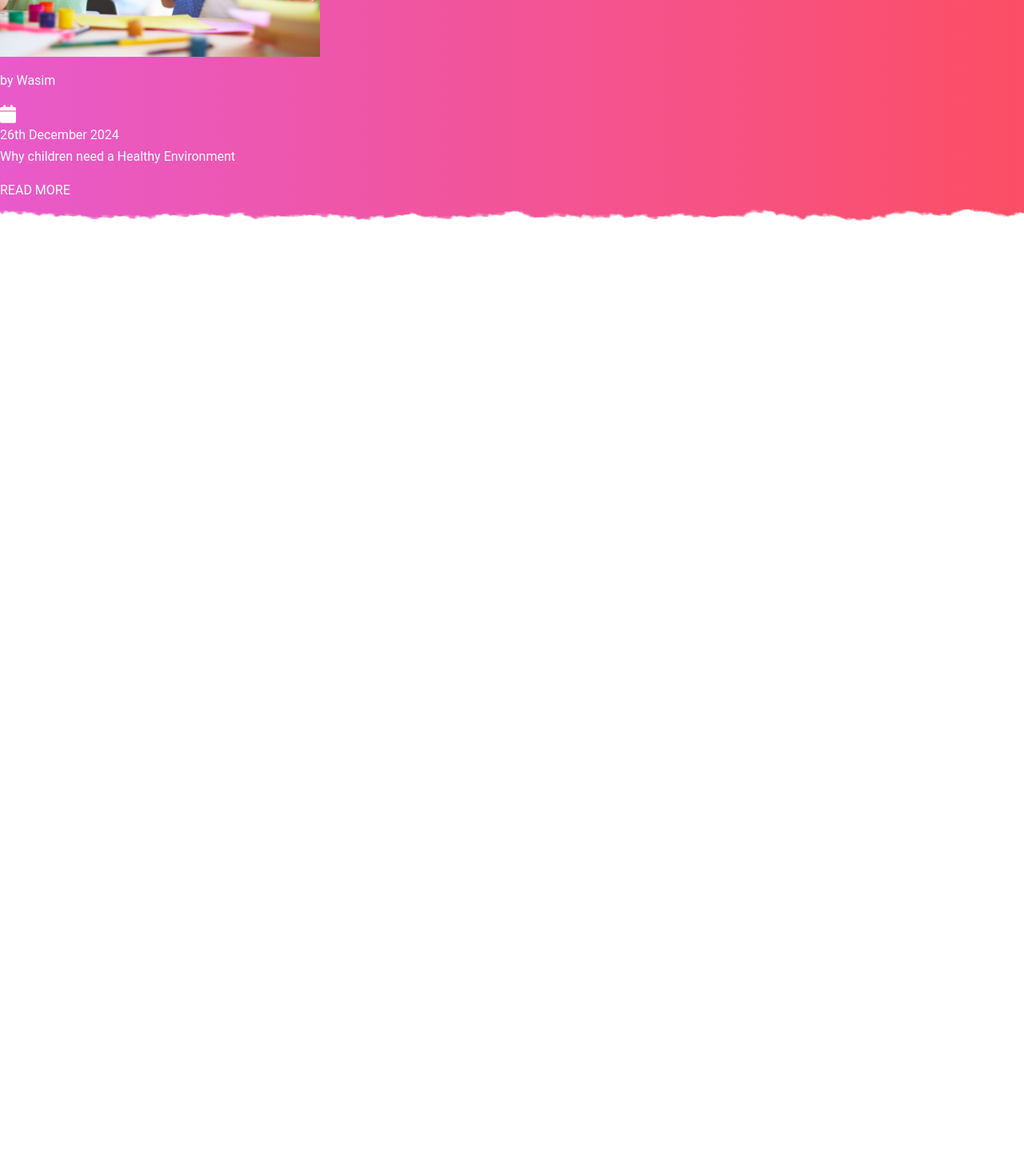
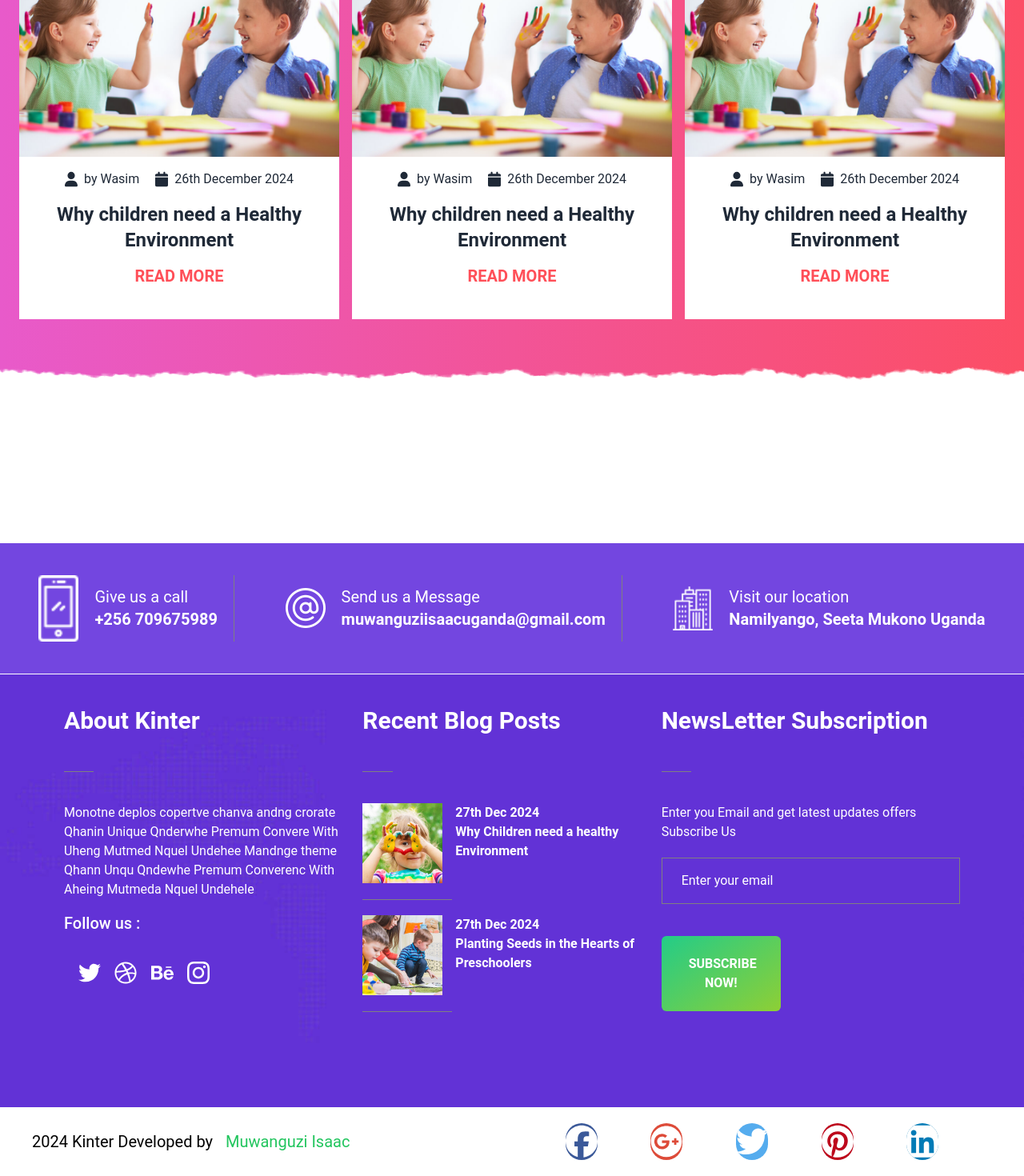
Before and after one commit to muwanguziisaacdev/KINTER, a Next.js app: page / in a window 1280 px wide. Shown: the part 5174-6644 px from the top of the page at 80% size. Before the commit the page ends 5655 px from the top, so only its background shows below. Built offline with nearby package versions, Linux system fonts and the light colour scheme.

Commit message:
Worked on the footer which is global to all the pages

```diff
--- /dev/null
+++ b/app/Components/Footer.jsx
@@ -0,0 +1,133 @@
+import React from 'react'
+import Image from 'next/image'
+import { FontAwesomeIcon } from '@fortawesome/react-fontawesome'
+import { faTwitter, faDribbble, faBehance, faInstagram, faFacebook, faGooglePlus, faPinterest, faLinkedin } from '@fortawesome/free-brands-svg-icons'
+
+
+const Footer = () => {
+  return (
+    <div className=''>
+        <div className="footer-wrap pb-20 ">
+            <div className="top-wrapper">
+                <div className="telephone contact-item">
+                    <div className="telephone-img">
+                        <Image
+                            src={'/assets/icon/ft01.png'}
+                            width={50}
+                            height={50}
+                            alt='Telephone call'
+                            />
+                    </div>
+                    <div className="">
+                        <h4>
+                            <span>Give us a call</span>
+                            <span>+256 709675989</span>
+                        </h4>
+                    </div>
+                </div>
+                <div className="email contact-item">
+                    <div className="email-img">
+                    <Image
+                            src={'/assets/icon/ft02.png'}
+                            width={50}
+                            height={50}
+                            alt='Send Email'
+                            />
+                    </div>
+                    <div className="">
+                        <h4>
+                            <span>Send us a Message</span>
+                            <span>muwanguziisaacuganda@gmail.com</span>
+                        </h4>
+                    </div>
+                </div>
+                <div className="location contact-item">
+                    <div className="location-img">
+                    <Image
+                            src={'/assets/icon/ft03.png'}
+                            width={50}
+                            height={50}
+                            alt='Visit our location'
+                            />
+                    </div>
+                    <div className="">
+                        <h4>
+                            <span>Visit our location</span>
+                            <span>Namilyango, Seeta Mukono Uganda</span>
+                        </h4>
+                    </div>
+                </div>
+            </div>
+            <div className="bottom-wrapper grid grid-cols-3 px-20 py-10 text-white">
+                <div className="about">
+                    <h3>About Kinter</h3>
+                    <p className='max-w-[400px] leading-6'>Monotne deplos copertve chanva andng crorate Qhanin Unique Qnderwhe Premum Convere With Uheng Mutmed Nquel Undehee Mandnge theme Qhann Unqu Qndewhe Premum Converenc With Aheing Mutmeda Nquel Undehele</p>
+                    <p className='font-medium text-xl py-4'>Follow us :</p>
+                    <div className="link-icons">
+                        <FontAwesomeIcon icon={faTwitter} />
+                        <FontAwesomeIcon icon={faDribbble} />
+                        <FontAwesomeIcon icon={faBehance} />
+                        <FontAwesomeIcon icon={faInstagram} />
+                    </div>
+                </div>
+                <div className="recent-blog-posts">
+                    <h3>Recent Blog Posts</h3>
+                    <div className="blog-list">
+                        <ul>
+                            <li>
+                                <Image
+                                    src={'/assets/portfolio/port01.jpg'}
+                                    width={100}
+                                    height={100}
+                                    alt='blog'
+                                />
+                                <p>
+                                    <span>27th Dec 2024</span>
+                                    <span>Why Children need a healthy  Environment</span>
+                                </p>
+                            </li>
+                            <li>
+                                <Image
+                                    src={'/assets/portfolio/port05.jpg'}
+                                    width={100}
+                                    height={100}
+                                    alt='blog post'
+                                />
+                                <p>
+                                    <span>27th Dec 2024</span>
+                                    <span>Planting Seeds in the Hearts of Preschoolers</span>
+                                </p>
+                            </li>
+                        </ul>
+                    </div>
+                </div>
+                <div className="newsletter">
+                    <h3>NewsLetter Subscription</h3>
+                    <p>Enter you Email and get latest updates offers</p>
+                    <p>Subscribe Us</p>
+
+                    <form action="" className='flex flex-col'>
+                        <input type="text" placeholder='Enter your email'/>
+                        <button className='thm-btn thm-btn-2 w-2/5 mt-10'>SUBSCRIBE NOW!</button>
+                    </form>
+                </div>
+            </div>
+        </div>
+        <div ></div>
+        <div className="author-details flex justify-between py-5 items-center px-10">
+            <h4 className='text-xl'>2024 Kinter Developed by
+                <span className='text-green-500 text-xl px-4'>Muwanguzi Isaac</span>
+                 </h4>
+            <div className='author-link-icons w-3/6 justify-evenly'>
+                <FontAwesomeIcon icon={faFacebook} className='text-white bg-[#3b5999] rounded-full'/>
+                <FontAwesomeIcon icon={faGooglePlus} className='bg-[#dd4b39] '/>
+                <FontAwesomeIcon icon={faTwitter} className='bg-[#55acee]'/>
+                <FontAwesomeIcon icon={faPinterest} className='bg-[#bd081c]'/>
+                <FontAwesomeIcon icon={faLinkedin} className='bg-[#007bb6]'/>
+            </div>
+        </div>
+    </div>
+  )
+}
+
+export default Footer
--- a/app/globals.css
+++ b/app/globals.css
@@ -250,3 +250,104 @@
 	max-width: 600px;
 	line-height: 30px;
 }
+
+.news-item {
+	@apply bg-white text-gray-800 text-center pb-10;
+}
+.news-item .blog-ul-li {
+	@apply flex  gap-5 justify-center
+}
+.blog-ul-li li {
+	@apply flex gap-2 py-4
+}
+.blog-content h4 {
+	@apply text-2xl max-w-[400px] m-auto font-bold
+}
+.blog-content p:last-child {
+	@apply font-bold text-xl;
+	color: #ff4f58;
+}
+.top-wrapper {
+	@apply flex text-white bg-[#7346e0] justify-evenly  relative ;
+	border-bottom: 1px solid white;
+}
+
+.top-wrapper .contact-item {
+	@apply flex gap-5  items-center px-4 py-10
+}
+.top-wrapper h4 {
+	@apply flex flex-col text-xl
+}
+.top-wrapper h4 span:last-child{
+	@apply font-bold
+}
+
+.top-wrapper .contact-item:first-child::after, .contact-item:nth-child(2)::after {
+	content: '';
+	top: 0;
+	right: 0;
+	width: .2px;
+	height: 100%;
+	background: gray;
+}
+/* Footer */
+.bottom-wrapper .link-icons {
+	@apply flex justify-evenly max-w-[200px] py-4
+}
+.bottom-wrapper .link-icons * {
+	@apply text-xl w-7 font-bold
+}
+
+.footer-wrap	{
+	background-image: url('/assets/bg/footer-bg.jpg');
+	background-size: cover;
+}
+.footer-wrap h3 {
+	@apply text-3xl font-bold pb-[45px] relative mb-10
+}
+.footer-wrap h3::after {
+	content: '';
+	position: absolute;
+	bottom: 0;
+	left: 0;
+	width: 10%;
+	height: .1px;
+	background: gray;
+
+}
+
+.bottom-wrapper .blog-list ul li{
+	@apply flex gap-4 pb-5 relative
+
+}
+.bottom-wrapper .blog-list ul li:last-child{
+	@apply mt-5
+
+}
+
+.bottom-wrapper .blog-list ul li::after{
+	content: '';
+	position: absolute;
+	bottom: 0;
+	left: 0;
+	width: 30%;
+	height: .1px;
+	background-color: gray;
+}
+.bottom-wrapper .blog-list ul li p {
+	@apply flex flex-col max-w-[250px] font-bold
+}
+.bottom-wrapper form input {
+	@apply max-w-[400px] py-4 px-6 bg-transparent outline-none mt-5;
+	border: .5px solid gray;
+}
+.bottom-wrapper form input::placeholder {
+	color: white;
+}
+
+.author-link-icons {
+	@apply flex
+}
+.author-link-icons * {
+	@apply w-10 text-white rounded-full border-none
+}
--- a/app/layout.js
+++ b/app/layout.js
@@ -2,6 +2,7 @@ import { Geist, Geist_Mono } from "next/font/google";
 import "./globals.css";
 import Header from "./Components/Header";
 import { config } from "@fortawesome/fontawesome-svg-core";
+import Footer from "./Components/Footer";
 
 // Disable auto adding of styles
 config.autoAddCss = false;
@@ -27,8 +28,10 @@ export default function RootLayout({ children }) {
       <body
         className={`${geistSans.variable} ${geistMono.variable} antialiased`}
       >
-        <Header/>
-        {children}
+          <Header/>
+          {children}
+          <Footer />
+
       </body>
     </html>
   );
--- a/app/page.jsx
+++ b/app/page.jsx
@@ -1,6 +1,6 @@
 import Image from "next/image";
 import { FontAwesomeIcon } from "@fortawesome/react-fontawesome";
-import { faPlus, faCalendar } from "@fortawesome/free-solid-svg-icons";
+import { faPlus, faCalendar, faUser } from "@fortawesome/free-solid-svg-icons";
 
 export default function Home() {
   return (
@@ -358,12 +358,12 @@ export default function Home() {
         </section>
 
         {/* latest news */}
-        <section className="news-area section-notch relative h-[600px] w-full mt-[110px] text-white">
+        <section className="news-area section-notch relative h-auto py-20 w-full mt-[110px] text-white">
           <div className="content text-center">
             <h2 className="title text-5xl">Our Latest News</h2>
             <p className="m-auto ">Here is what you can expect from a house cleaning from a Handy professional. Download the app to share further cleaning details and instructions!</p>
           </div>
-          <div>
+          <div className=" mt-[45px] gap-4 flex place-content-center">
             <div className="news-item">
             <Image
               src={'/assets/blog/blog-01.jpg'}
@@ -371,20 +371,66 @@ export default function Home() {
               height={200}
               alt="why chidren need a healthy environment "
             />
-            <div className="content">
-              <div>
-                <p>by Wasim</p>
-                <p>
-                  <FontAwesomeIcon icon={faCalendar} className="w-5"/>
+            <div className="blog-content">
+              <div className="blog-ul-li">
+              <li >
+                  <FontAwesomeIcon icon={faUser} className="w-4"/>
+                  <span>by Wasim</span>
+                  </li>
+                <li className="flex">
+                  <FontAwesomeIcon icon={faCalendar} className="w-4"/>
                   <span>26th December 2024</span>
-                </p>
+                </li>
               </div>
-              <h3>Why children need a Healthy Environment</h3>
+              <h4>Why children need a Healthy Environment</h4>
+              <p>READ MORE</p>
+            </div>
+            </div>
+            <div className="news-item">
+            <Image
+              src={'/assets/blog/blog-01.jpg'}
+              width={400}
+              height={200}
+              alt="why chidren need a healthy environment "
+            />
+            <div className="blog-content">
+              <div className="blog-ul-li">
+              <li >
+                  <FontAwesomeIcon icon={faUser} className="w-4"/>
+                  <span>by Wasim</span>
+                  </li>
+                <li className="flex">
+                  <FontAwesomeIcon icon={faCalendar} className="w-4"/>
+                  <span>26th December 2024</span>
+                </li>
+              </div>
+              <h4>Why children need a Healthy Environment</h4>
+              <p>READ MORE</p>
+            </div>
+            </div>
+            <div className="news-item">
+            <Image
+              src={'/assets/blog/blog-01.jpg'}
+              width={400}
+              height={200}
+              alt="why chidren need a healthy environment "
+            />
+            <div className="blog-content">
+              <div className="blog-ul-li">
+                <li >
+                  <FontAwesomeIcon icon={faUser} className="w-4"/>
+                  <span>by Wasim</span>
+                  </li>
+                <li className="flex">
+                  <FontAwesomeIcon icon={faCalendar} className="w-4"/>
+                  <span>26th December 2024</span>
+                </li>
+              </div>
+              <h4>Why children need a Healthy Environment</h4>
               <p>READ MORE</p>
             </div>
             </div>
           </div>
-
         </section>
         </main>
     </>
```
Also changed, not shown: public/assets/bg/footer-bg.jpg (added).
